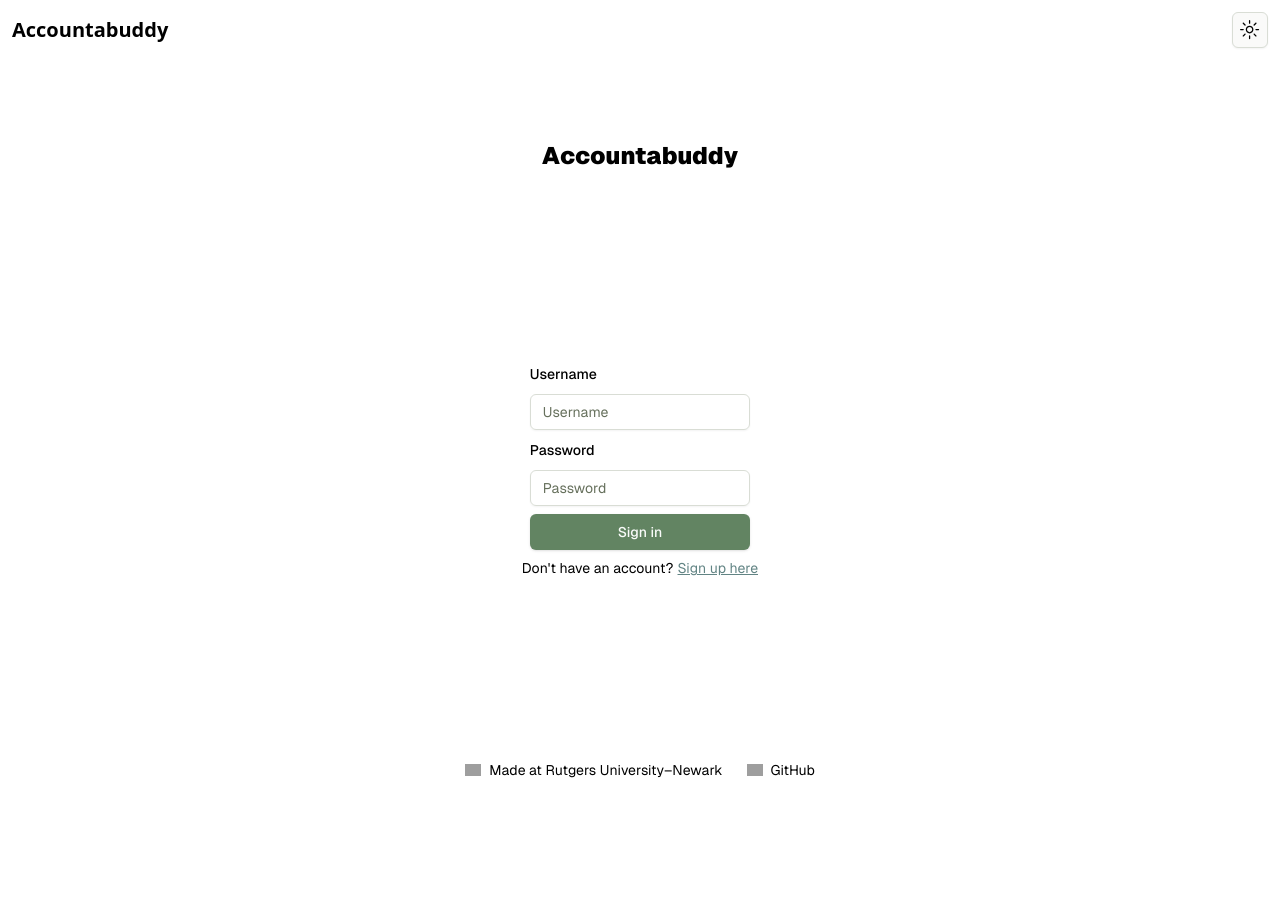
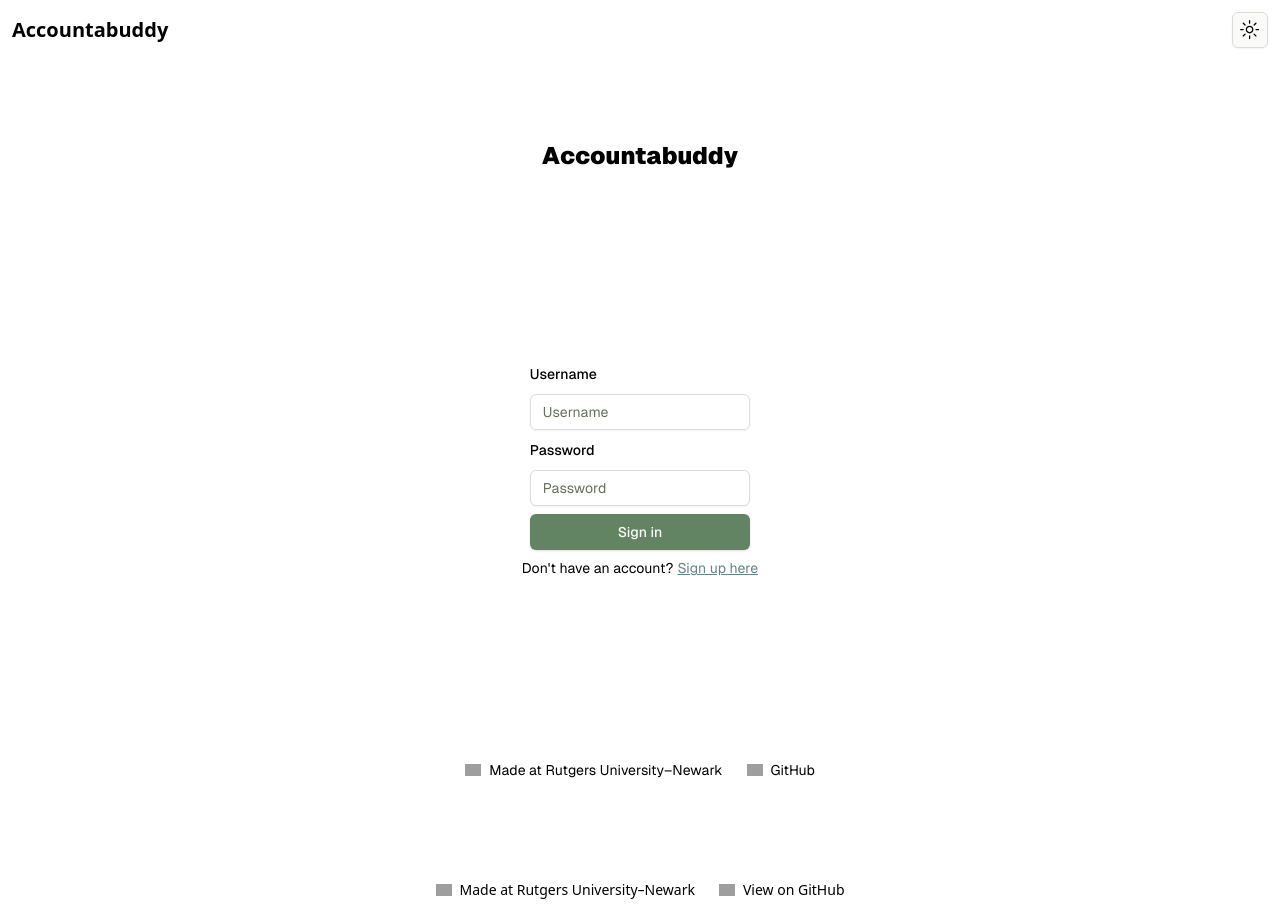
Before and after one commit to RiosNicholas/accountabuddy, a Next.js app: page / in a window 1280 px wide. Before the commit the page ends 860 px from the top, so only its background shows below. Built offline with nearby package versions, Linux system fonts and the light colour scheme; grey boxes are pictures that could not be loaded.

Commit message:
Move footer to layout

```diff
--- a/app/layout.tsx
+++ b/app/layout.tsx
@@ -3,6 +3,7 @@ import localFont from "next/font/local";
 import "./globals.css";
 import { ThemeProvider } from "@/components/ui/theme-provider";
 import { ModeToggle } from "@/components/ui/mode-toggle";
+import Image from "next/image";
 
 const geistSans = localFont({
   src: "./fonts/GeistVF.woff",
@@ -36,11 +37,43 @@ export default function RootLayout({
           enableSystem
           disableTransitionOnChange
         >
-        <div className="flex justify-between items-center">
-          <h1 className="text-xl font-black col-span-2 px-2 mx-1">Accountabuddy</h1>
-          <ModeToggle/>
-        </div>
+          <div className="flex justify-between items-center z-10">
+            <h1 className="text-xl font-black col-span-2 px-2 mx-1">Accountabuddy</h1>
+            <ModeToggle/>
+          </div>
           {children}
+          <footer className="flex gap-6 p-5 flex-wrap items-center justify-center text-sm z-10">
+            <a
+              className="flex items-center gap-2 hover:underline hover:underline-offset-4"
+              href="https://sasn.rutgers.edu/mathematics-and-computer-science/ba-computer-science"
+              target="_blank"
+              rel="noopener noreferrer"
+            >
+              <Image
+                aria-hidden
+                src="https://nextjs.org/icons/file.svg"
+                alt="File icon"
+                width={16}
+                height={16}
+              />
+              Made at Rutgers University–Newark
+            </a>
+            <a
+              className="flex items-center gap-2 hover:underline hover:underline-offset-4"
+              href="https://github.com/RiosNicholas/accountabuddy"
+              target="_blank"
+              rel="noopener noreferrer"
+            >
+              <Image
+                aria-hidden
+                src="https://nextjs.org/icons/github.svg"
+                alt="GitHub icon"
+                width={16}
+                height={16}
+              />
+              View on GitHub
+            </a>
+          </footer>
         </ThemeProvider>
       </body>
     </html>
```
